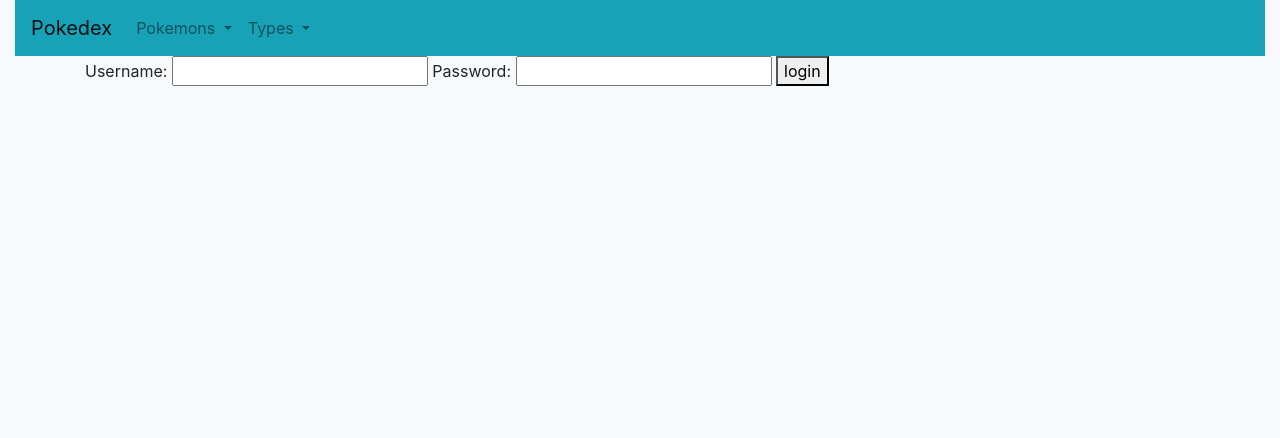
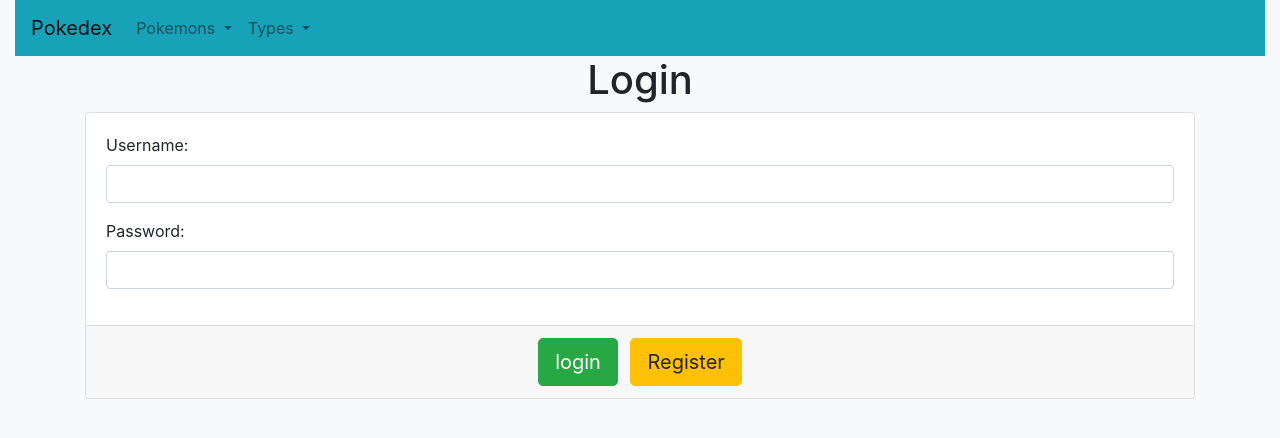
Before and after one commit to Ynov-fullstack-m1/Symfony-Pokemon-Jcaillli-Mvolpe, a Symfony app: template templates/login/index.html.twig in a window 1280 px wide. Shown: the top 438 px of the page. Run offline with Twig, Linux system fonts and the light colour scheme; the template is opened without the code that fills it, so the values that code supplies are empty; some libraries are stand-ins or nearby versions.

Commit message:
Register and Login

```diff
--- a/src/Controller/RegistrationController.php
+++ b/src/Controller/RegistrationController.php
@@ -28,6 +28,7 @@ class RegistrationController extends AbstractController
                     $form->get('plainPassword')->getData()
                 )
             );
+            $user->setRoles(['ROLE_USER']);
 
             $entityManager->persist($user);
             $entityManager->flush();
--- a/src/Form/RegistrationFormType.php
+++ b/src/Form/RegistrationFormType.php
@@ -19,7 +19,10 @@ class RegistrationFormType extends AbstractType
         $builder
             ->add('username')
             ->add('agreeTerms', CheckboxType::class, [
-                                'mapped' => false,
+                'mapped' => false,
+                'attr' => [
+                    'class' => 'form-group, form-check',
+                ],
                 'constraints' => [
                     new IsTrue([
                         'message' => 'You should agree to our terms.',
--- a/templates/login/index.html.twig
+++ b/templates/login/index.html.twig
@@ -1,21 +1,34 @@
 {# templates/login/index.html.twig #}
 {% extends 'base.html.twig' %}
 
+{% block title %}Login Pokedex{% endblock %}
+
 {% block body %}
-    {% if error %}
-        <div>{{ error.messageKey|trans(error.messageData, 'security') }}</div>
-    {% endif %}
+    <h1 class="text-center">Login</h1>
 
     <form action="{{ path('app_login') }}" method="post">
-        <label for="username">Username:</label>
-        <input type="text" id="username" name="_username" value="{{ last_username }}">
+    <div class="card">
+        <div class="card-body form">
+            {% if error %}
+                <div>{{ error.messageKey|trans(error.messageData, 'security') }}</div>
+            {% endif %}
+            <div class="form-group">
+                <label for="username">Username:</label>
+                <input type="text" class="form-control" id="username" name="_username" value="{{ last_username }}">
+            </div>
 
-        <label for="password">Password:</label>
-        <input type="password" id="password" name="_password">
+            <div class="form-group">
+                <label for="password">Password:</label>
+                <input type="password" class="form-control" id="password" name="_password">
+            </div>
+        </div>
+        <div class="text-center card-footer">
+            <input type="hidden" name="_target_path" value="{{ path('app_pokemon_index') }}">
 
-        {# If you want to control the URL the user is redirected to on success
-        <input type="hidden" name="_target_path" value="/account"> #}
+            <button class="btn btn-success btn-lg mr-2" type="submit">login</button>
 
-        <button type="submit">login</button>
+            <a class="btn btn-warning btn-lg" href="{{ path('app_register') }}">Register</a>
+        </div>
+    </div>
     </form>
 {% endblock %}
```
Also changed, not shown: templates/registration/register.html.twig (+23 -9 lines), 1 other file.
